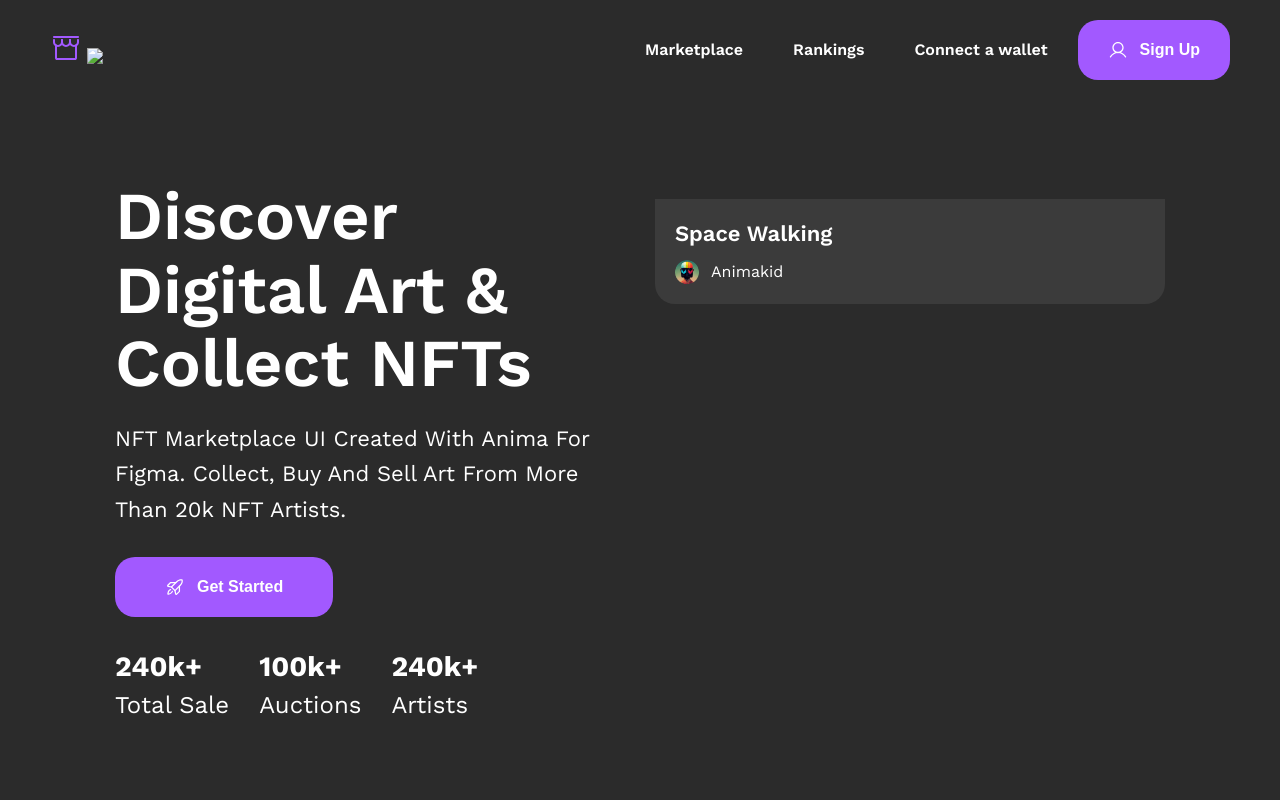
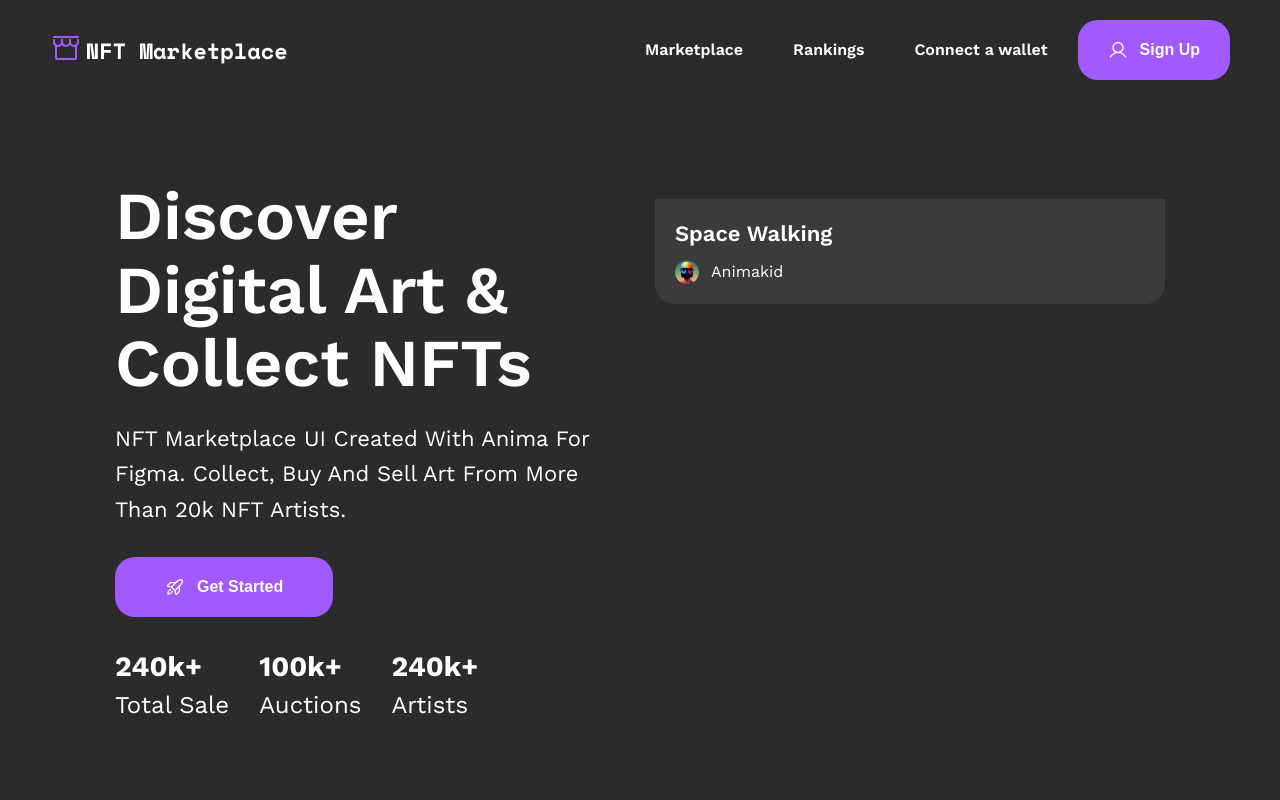
Before and after one commit to kirakirieshka/nft-marketpalce, a plain HTML site: page index.html in a window 1280 px wide. Shown: the top 800 px of the page. Drawn offline with nearby package versions, Linux system fonts and the light colour scheme.

Commit message:
Update index.html

```diff
--- a/index.html
+++ b/index.html
@@ -10,7 +10,7 @@
     <header>
       <div class="logo-box">
         <img src="./images/logo.svg" alt="" class="logo"/>
-        <img src="logo-text"/>
+        <img src="./images/logo-text.svg"/>
         </div>
       <div class="nav-menu">
         <ul class="navigation">
```
